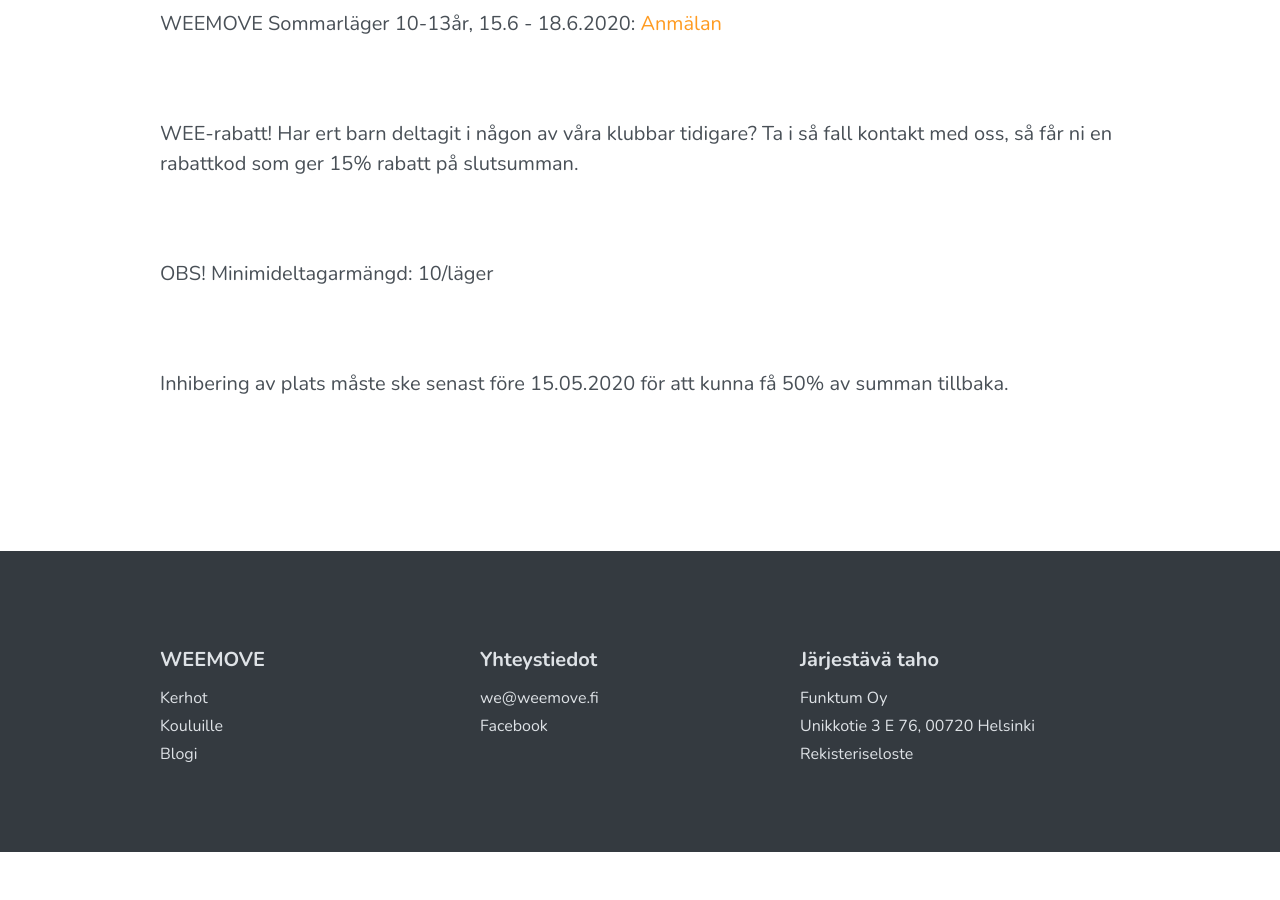
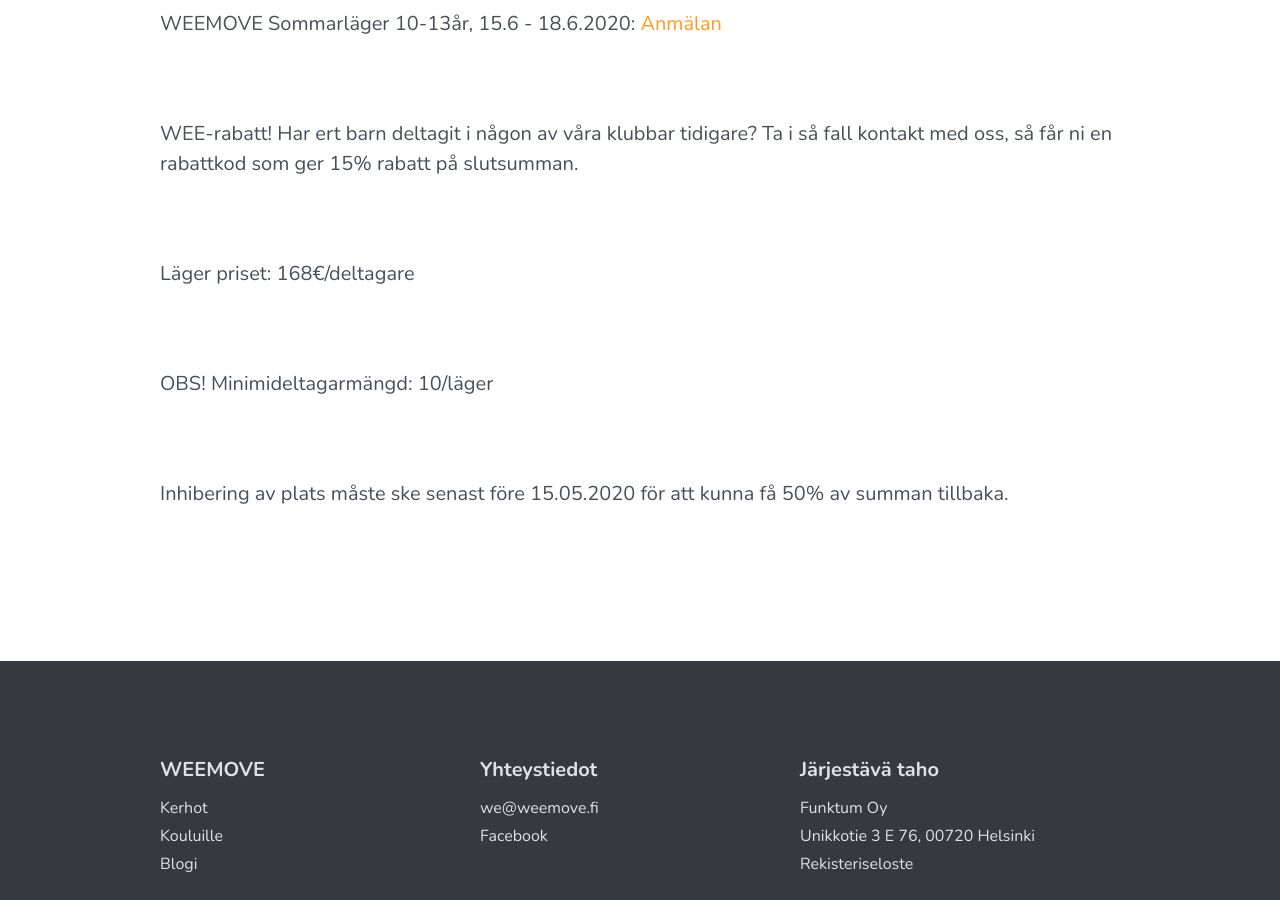
Before and after one commit to Funktum/weemove, a Jekyll site: the page built from _pages/dagslager.md, in a window 1280 px wide and 900 px high, scrolled down 2486 px. Built offline with Jekyll 4.4.1, drawn with Linux system fonts in a browser that asks for light colours; a script that is not in the unit is left out; before the commit the page ends 3338 px from its top, so only the background shows below that.

Commit message:
Update dagslager.md

```diff
--- a/_pages/dagslager.md
+++ b/_pages/dagslager.md
@@ -78,6 +78,10 @@
 
 ---
 
+Läger priset: 168€/deltagare
+
+---
+
 OBS! Minimideltagarmängd: 10/läger
 
 ---
```
